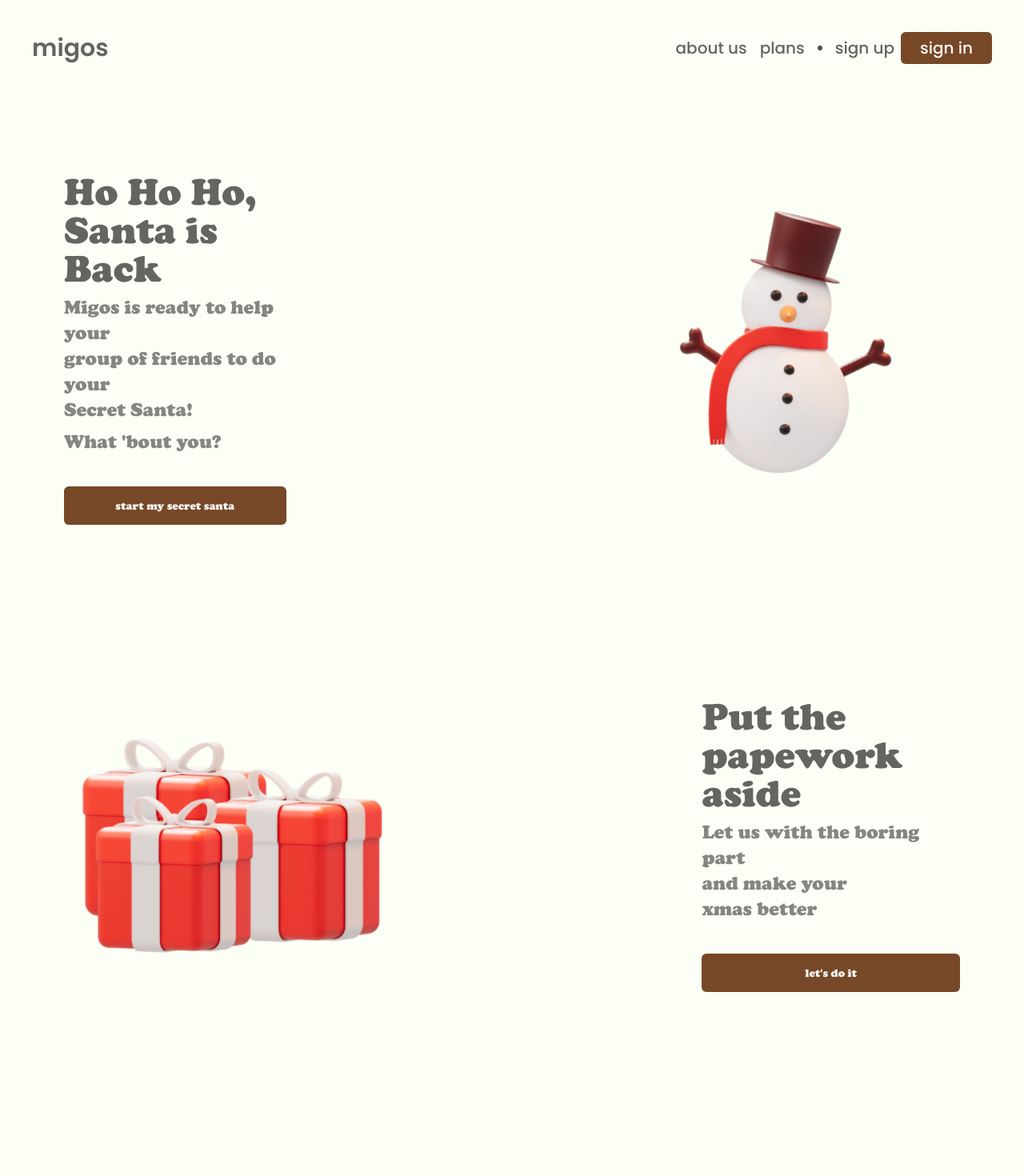
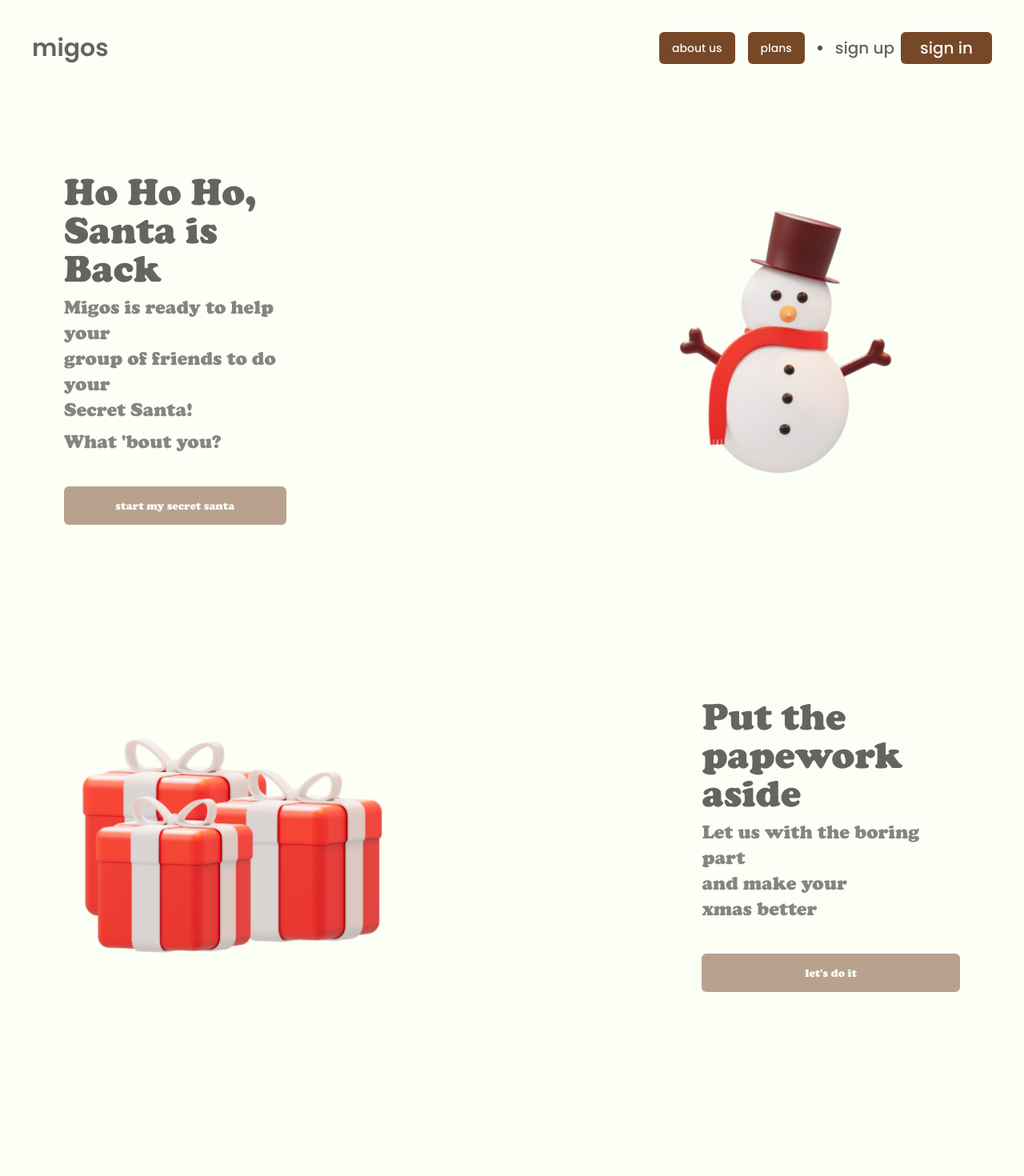
Before and after one commit to Vicente-Labs/migos-api, a Next.js app in the folder apps/web/: page / in a window 1280 px wide. Shown: the top 1470 px of the page at 80% size. Built offline with nearby package versions, Linux system fonts and the light colour scheme.

Commit message:
chore: add smooth scroll behavior

```diff
--- a/apps/web/src/app/page.tsx
+++ b/apps/web/src/app/page.tsx
@@ -40,7 +40,10 @@ export default function Home() {
           </div>
 
           <div className="w-1/2 lg:w-full">
-            <Button className="md:text-x2 flex w-full flex-row items-center justify-center px-4 py-4 text-sm md:px-6 md:py-6">
+            <Button
+              disabled
+              className="md:text-x2 flex w-full flex-row items-center justify-center px-4 py-4 text-sm md:px-6 md:py-6"
+            >
               start my secret santa
             </Button>
           </div>
@@ -107,7 +110,10 @@ export default function Home() {
           </div>
 
           <div className="w-1/2 lg:w-full">
-            <Button className="md:text-x2 flex w-full flex-row items-center justify-center px-4 py-4 text-sm md:px-6 md:py-6">
+            <Button
+              disabled
+              className="md:text-x2 flex w-full flex-row items-center justify-center px-4 py-4 text-sm md:px-6 md:py-6"
+            >
               let&apos;s do it
             </Button>
           </div>
@@ -159,7 +165,10 @@ export default function Home() {
           </div>
 
           <div className="w-1/2 lg:w-full">
-            <Button className="md:text-x2 flex w-full flex-row items-center justify-center px-4 py-4 text-sm md:px-6 md:py-6">
+            <Button
+              disabled
+              className="md:text-x2 flex w-full flex-row items-center justify-center px-4 py-4 text-sm md:px-6 md:py-6"
+            >
               simplify my xmas
             </Button>
           </div>
@@ -232,7 +241,10 @@ export default function Home() {
           </div>
 
           <div className="w-full">
-            <Button className="w-full border border-primary bg-background text-lg font-normal text-primary md:text-xl">
+            <Button
+              disabled
+              className="w-full border border-primary bg-background text-lg font-normal text-primary md:text-xl"
+            >
               get started
             </Button>
           </div>
@@ -283,7 +295,10 @@ export default function Home() {
           </div>
 
           <div className="w-full">
-            <Button className="w-full border border-primary bg-background text-lg font-normal text-primary md:text-xl">
+            <Button
+              disabled
+              className="w-full border border-primary bg-background text-lg font-normal text-primary md:text-xl"
+            >
               get PRO
             </Button>
           </div>
--- a/apps/web/src/components/header.tsx
+++ b/apps/web/src/components/header.tsx
@@ -37,10 +37,26 @@ export default function Header() {
         >
           <ul className="flex items-center gap-4">
             <li>
-              <Link href="#about-us">about us</Link>
+              <Button
+                onClick={() => {
+                  document
+                    .getElementById('about-us')
+                    ?.scrollIntoView({ behavior: 'smooth' })
+                }}
+              >
+                about us
+              </Button>
             </li>
             <li>
-              <Link href="#about-us">plans</Link>
+              <Button
+                onClick={() => {
+                  document
+                    .getElementById('plans')
+                    ?.scrollIntoView({ behavior: 'smooth' })
+                }}
+              >
+                plans
+              </Button>
             </li>
           </ul>
 
--- a/apps/web/src/components/mobile-header-drawer.tsx
+++ b/apps/web/src/components/mobile-header-drawer.tsx
@@ -19,11 +19,27 @@ export function MobileHeaderDrawer({
           <DrawerTitle className="sr-only">migos</DrawerTitle>
         </DrawerHeader>
         <div className="-mt-10 flex h-28 flex-row items-center justify-center gap-4 text-xl">
-          <Button size="lg" variant="outline">
-            <Link href="/about">about us</Link>
+          <Button
+            size="lg"
+            variant="outline"
+            onClick={() => {
+              document
+                .getElementById('about-us')
+                ?.scrollIntoView({ behavior: 'smooth' })
+            }}
+          >
+            about us
           </Button>
-          <Button size="lg" variant="outline">
-            <Link href="/contact">plans</Link>
+          <Button
+            size="lg"
+            variant="outline"
+            onClick={() => {
+              document
+                .getElementById('plans')
+                ?.scrollIntoView({ behavior: 'smooth' })
+            }}
+          >
+            plans
           </Button>
 
           <Button size="lg" variant="outline">
```
